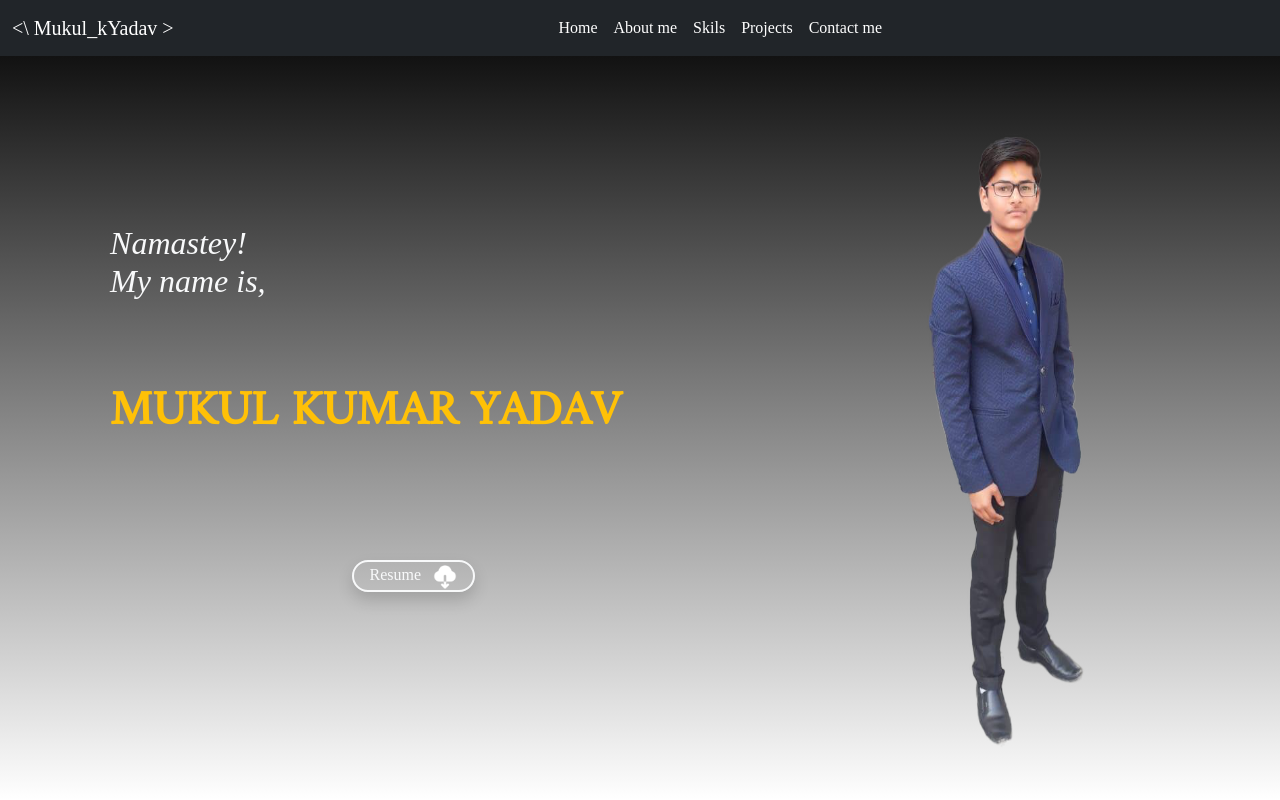
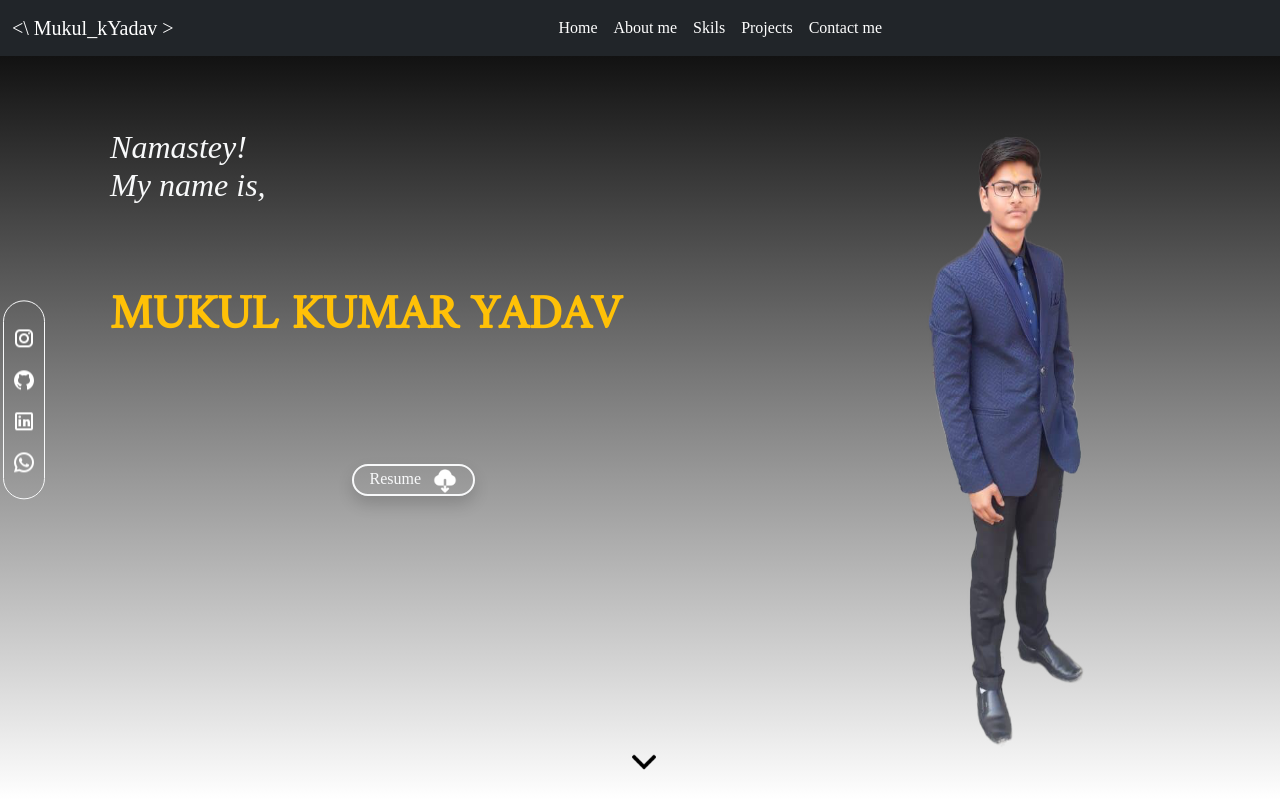
Before and after one commit to Mukul-kYadav/my-portfolio, a plain HTML site: page index.html in a window 1280 px wide. Shown: the top 800 px of the page. Drawn offline with nearby package versions, Linux system fonts and the light colour scheme; a web font is replaced by a local one.

Commit message:
social media bar and down arrow

```diff
--- a/index.html
+++ b/index.html
@@ -92,14 +92,40 @@
           </header>
 
           <!--social media sticky side bar-->
-          <div class="container">
-               <div class="position-relative">
-                    <div
-                         class="position-absolute top-50 start-0 translate-middle mt-5"
-                    >
-                         <p>hiiii</p>
-                    </div>
-               </div>
+          <div
+               class="position-absolute top-50 start-0 translate-middle ms-4 border border-light border-1 rounded-pill"
+          >
+               <a class="d-block p-2 mt-3" href="#"
+                    ><img
+                         src="images/icons8-instagram-24.png"
+                         alt=""
+                         onmouseover="this.src='images/icons8-instagram-48.png'"
+                         onmouseout="this.src='images/icons8-instagram-24.png'"
+               /></a>
+               <a
+                    class="d-block p-2"
+                    href="HTTPS://github.com/mukul-kyadav"
+                    target="_blank"
+                    ><img
+                         src="images/icons8-github-24.png"
+                         alt=""
+                         onmouseover="this.src='images/icons8-github-48.png'"
+                         onmouseout="this.src='images/icons8-github-24.png'"
+               /></a>
+               <a class="d-block p-2" href="#"
+                    ><img
+                         src="images/icons8-linkedin-24.png"
+                         alt=""
+                         onmouseover="this.src='images/icons8-linkedin-48.png'"
+                         onmouseout="this.src='images/icons8-linkedin-24.png'"
+               /></a>
+               <a class="d-block p-2 mb-3" href="#"
+                    ><img
+                         src="images/icons8-whatsapp-24.png"
+                         alt=""
+                         onmouseover="this.src='images/icons8-whatsapp-48.png'"
+                         onmouseout="this.src='images/icons8-whatsapp-24.png'"
+               /></a>
           </div>
 
           <!-- main section-->
@@ -108,8 +134,8 @@
                <div class="container-fluid row m-0 mainView">
                     <div class="col-5 col-sm-7 mt-5 p-3 text-warning">
                          <div class="container">
-                              <div class="row">
-                                   <div class="col eqHeight"></div>
+                              <div class="row mt-5 pt-3">
+                                   <div class="col"></div>
                               </div>
                               <div class="row">
                                    <div class="col eqHeight text-light small">
@@ -157,8 +183,19 @@
                               alt="mukul yadav image"
                          />
                     </div>
+                    <!--arrow-->
+                    <div
+                         class="position-absolute bottom-0 start-50 translate-middle-x mb-2 text-center"
+                    >
+                         <img
+                              class="resumeImg dwnArr"
+                              src="images/down-arrow.png"
+                              alt=""
+                         />
+                    </div>
                </div>
 
+               <!-- second page -->
                <div class="container-fluid m-0 mainView row"></div>
           </main>
 
--- a/style.css
+++ b/style.css
@@ -31,6 +31,22 @@
     margin-left: 8px;
 }
 
+.dwnArr{
+    animation: bounce 2s infinite;
+}
+
+@keyframes bounce {
+    0%, 20%, 50%, 80%, 100%{
+        transform: translateY();
+    }
+    40%{
+        transform: translateY(-30px);
+    }
+    60%{
+        transform: translateY(-15px);
+    }
+}
+
 .eqHeight{
     display: inline-block !important;
     height: 20vh !important;
@@ -48,6 +64,7 @@
   .resfnt{
     font-size: 16px;
   }
+
 
 @media only screen and (max-width: 768px) {
     .mainView2{
```
Also changed, not shown: images/down-arrow.png (added), images/icons8-github-48.png, images/icons8-instagram-48.png, images/icons8-linkedin-48.png, images/icons8-whatsapp-48.png.
